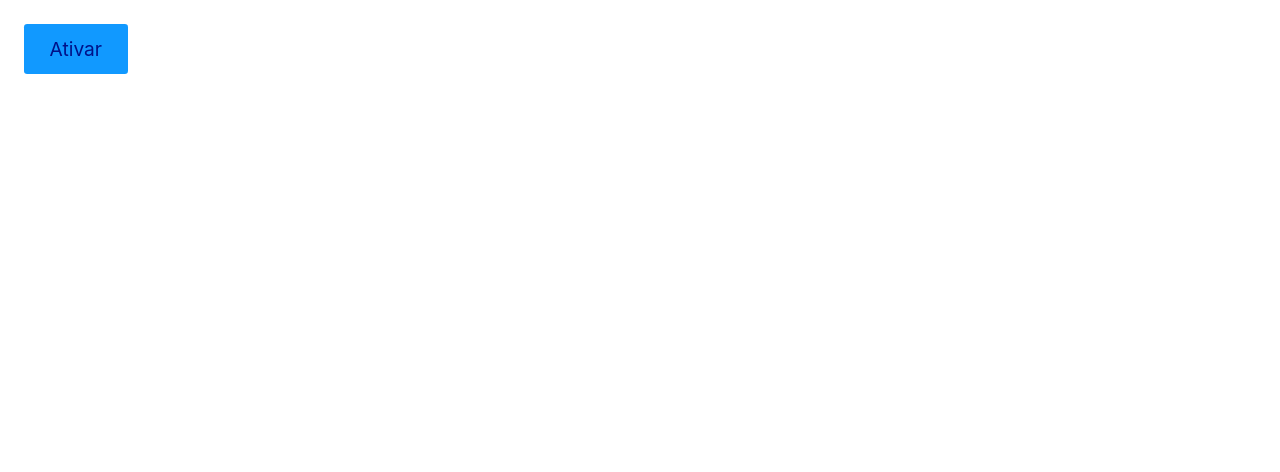
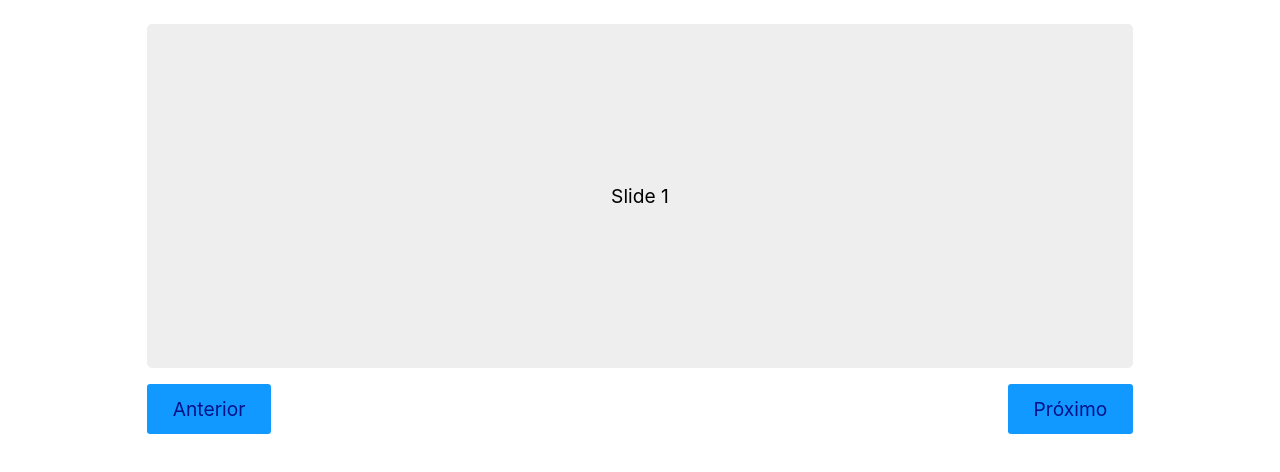
Before and after one commit to EdineiPinho/React-Tests, a React (Create React App) app: page / in a window 1280 px wide. Shown: the top 472 px of the page. Built offline with nearby package versions, Linux system fonts and the light colour scheme.

Commit message:
:sparkles: feat(Advanced Slide Animation) Ceated a beatiful advanced animation using useState, useEffect

```diff
--- a/src/App.js
+++ b/src/App.js
@@ -1,5 +1,5 @@
 import React from 'react'
-import Screen from './CSS/Animações 1/Screen'
+import Screen from './CSS/Animações 2/Screen'
 
 
 const App = () => {
--- a/src/CSS/Animações 1/Produto.css
+++ b/src/CSS/Animações 1/Produto.css
@@ -1,7 +1,10 @@
+button {
+  margin-bottom: 1rem;
+}
+
 .animeLeft {
   opacity: 0;
   transform: translateX(-20px);
-  transform: scale(0.6);
   animation: animeLeft .3s forwards;
 }
 
@@ -11,3 +14,30 @@
     transform: initial;
   }
 }
+
+.animeDown {
+  opacity: 0;
+  transform: translateY(20px);
+  animation: animeDown .3s forwards;
+}
+
+@keyframes animeDown {
+  to {
+    opacity: 1;
+    transform: initial;
+  }
+}
+
+.animeScale {
+  opacity: 0;
+  /* transform: translate(50px) rotate(180deg); */
+  transform: matrix(1, 0, 0.6, 1, 250, 0);
+  animation: animeScale .3s forwards;
+}
+
+@keyframes animeScale {
+  to {
+    opacity: 1;
+    transform: scale(1);
+  }
+}
--- a/src/CSS/Animações 1/Produto.js
+++ b/src/CSS/Animações 1/Produto.js
@@ -2,11 +2,47 @@ import React from 'react'
 import './Produto.css'
 
 const Produto = () => {
+  const [ativar, setAtivar] = React.useState(true);
+
+  function geradorDeUltimaPosicao(item) {
+    const tamanho = item.length;
+    return tamanho - 1;
+  }
+
+  function handleClick({ target }) {
+    const button = target.id;
+    const posicao = geradorDeUltimaPosicao(button);
+    const numeroPosicao = button[posicao];
+    const div = document.querySelectorAll('div');
+    if (ativar) {
+      div[numeroPosicao].style.display = "block";
+      setAtivar(!ativar);
+    } else {
+      div[numeroPosicao].style.display = "none";
+      setAtivar(!ativar);
+    }
+  }
+
   return (
-    <div className='animeLeft'>
-      <h2>Produto</h2>
-      <p>Lorem ipsum dolor sit amet, consectetur adipisicing elit. Amet illo corporis perferendis quis temporibus laboriosam quisquam dolore at deserunt quos quae debitis ipsum molestias quia, voluptatem dignissimos distinctio. Vitae, tempora!</p>
-    </div>
+    <>
+      <button id='button1' onClick={handleClick}>Ativar</button>
+      <div id='produto1' className='animeLeft' style={{ display: 'none' }}>
+        <h2>Produto 1</h2>
+        <p>Lorem ipsum dolor sit amet, consectetur adipisicing elit. Amet illo corporis perferendis quis temporibus laboriosam quisquam dolore at deserunt quos quae debitis ipsum molestias quia, voluptatem dignissimos distinctio. Vitae, tempora!</p>
+      </div>
+      <br />
+      <button id='button2' onClick={handleClick}>Ativar</button>
+      <div id='produto2' className='animeDown' style={{ display: 'none' }}>
+        <h2>Produto 2</h2>
+        <p>Lorem ipsum dolor sit amet, consectetur adipisicing elit. Amet illo corporis perferendis quis temporibus laboriosam quisquam dolore at deserunt quos quae debitis ipsum molestias quia, voluptatem dignissimos distinctio. Vitae, tempora!</p>
+      </div>
+      <br />
+      <button id='button3' onClick={handleClick}>Ativar</button>
+      <div id='produto3' className='animeScale' style={{ display: 'none' }}>
+        <h2>Produto 3</h2>
+        <p>Lorem ipsum dolor sit amet, consectetur adipisicing elit. Amet illo corporis perferendis quis temporibus laboriosam quisquam dolore at deserunt quos quae debitis ipsum molestias quia, voluptatem dignissimos distinctio. Vitae, tempora!</p>
+      </div>
+    </>
   )
 }
 
--- a/src/CSS/Animações 1/Screen.js
+++ b/src/CSS/Animações 1/Screen.js
@@ -2,11 +2,10 @@ import React from 'react'
 import Produto from './Produto'
 
 const Screen = () => {
-  const [ativar, setAtivar] = React.useState(false);
+
   return (
     <>
-      <button onClick={() => setAtivar(!ativar)}>Ativar</button>
-      {ativar && <Produto />}
+      <Produto />
     </>
   )
 }
--- /dev/null
+++ b/src/CSS/Animações 2/Screen.js
@@ -0,0 +1,26 @@
+import React from 'react'
+import Slide from './Slide'
+
+const Screen = () => {
+  const slides = [
+    {
+      id: "slide1",
+      text: "Slide 1"
+    },
+    {
+      id: "slide2",
+      text: "Slide 2"
+    },
+    {
+      id: "slide3",
+      text: "Slide 3"
+    }
+  ]
+  return (
+    <div>
+      <Slide slides={slides} />
+    </div>
+  )
+}
+
+export default Screen
--- /dev/null
+++ b/src/CSS/Animações 2/Slide.js
@@ -0,0 +1,50 @@
+import React from 'react'
+import styles from './Slide.module.css'
+
+const Slide = ({ slides }) => {
+  const [active, setActive] = React.useState(0);
+  const [position, setPosition] = React.useState(0);
+  const contentRef = React.useRef();
+
+  React.useEffect(() => {
+    const { width } = contentRef.current.getBoundingClientRect();
+    setPosition(-(width * active));
+    console.log(active)
+  }, [active])
+
+  function slidePrev() {
+    if (active > 0) {
+      setActive(active - 1);
+    }
+  }
+
+  function slideNext() {
+    if (active < slides.length - 1) {
+      setActive(active + 1);
+    }
+  }
+
+  return (
+    <section className={styles.container}>
+      <div
+        ref={contentRef}
+        className={styles.content}
+        style={{ transform: `translateX(${position}px)` }}
+      >
+        {slides.map(slide => (
+          <div
+            key={slide.id}
+            className={styles.item}
+          >
+            {slide.text}
+          </div>))}
+      </div>
+      <nav className={styles.nav}>
+        <button onClick={slidePrev}>Anterior</button>
+        <button onClick={slideNext}>Próximo</button>
+      </nav>
+    </section>
+  )
+}
+
+export default Slide
--- /dev/null
+++ b/src/CSS/Animações 2/Slide.module.css
@@ -0,0 +1,26 @@
+.container {
+  overflow: hidden;
+}
+
+.content {
+  display: flex;
+  transition: transform 0.3s ease;
+}
+
+
+.item {
+  width: 80%;
+  flex-shrink: 0;
+  margin: 0 10%;
+  padding: 10rem 0;
+  background: #eee;
+  border-radius: 5px;
+  text-align: center;
+}
+
+.nav {
+  display: flex;
+  justify-content: space-between;
+  margin: 1rem auto;
+  width: 80%;
+}
```
